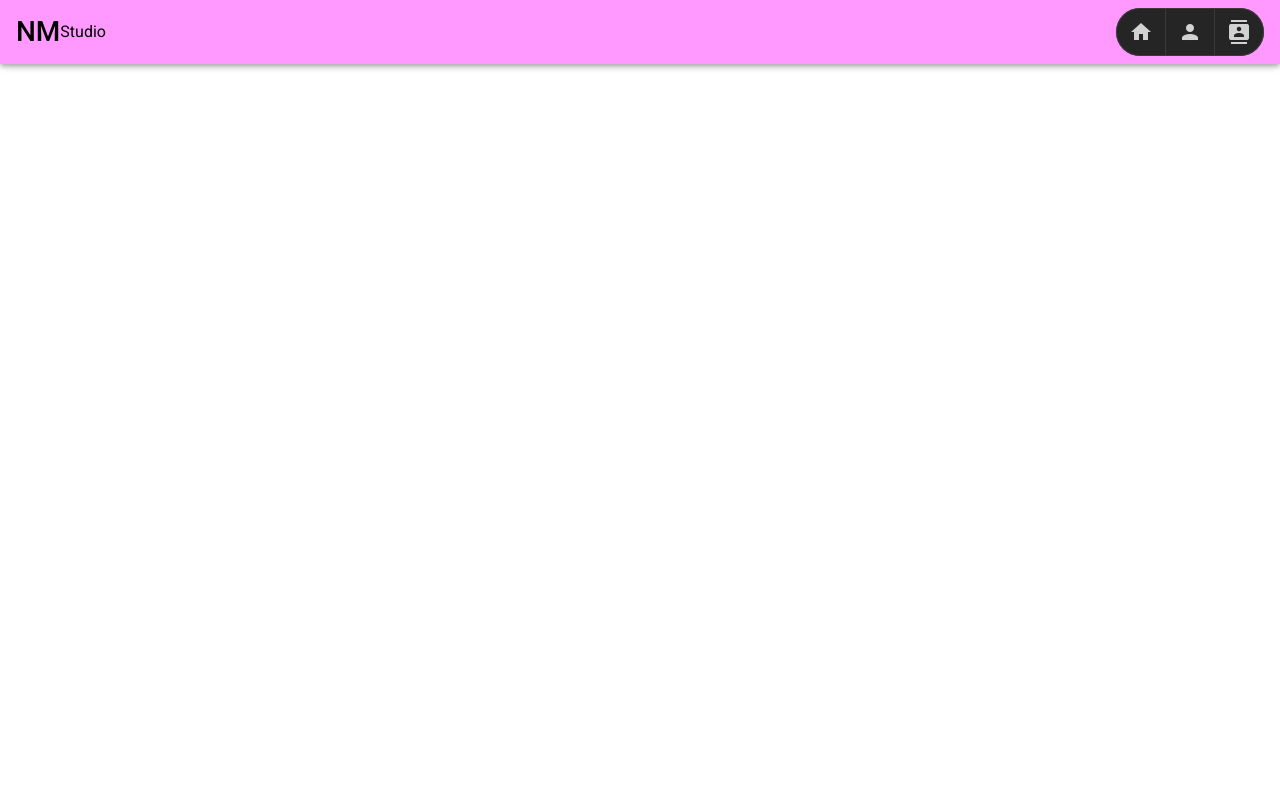
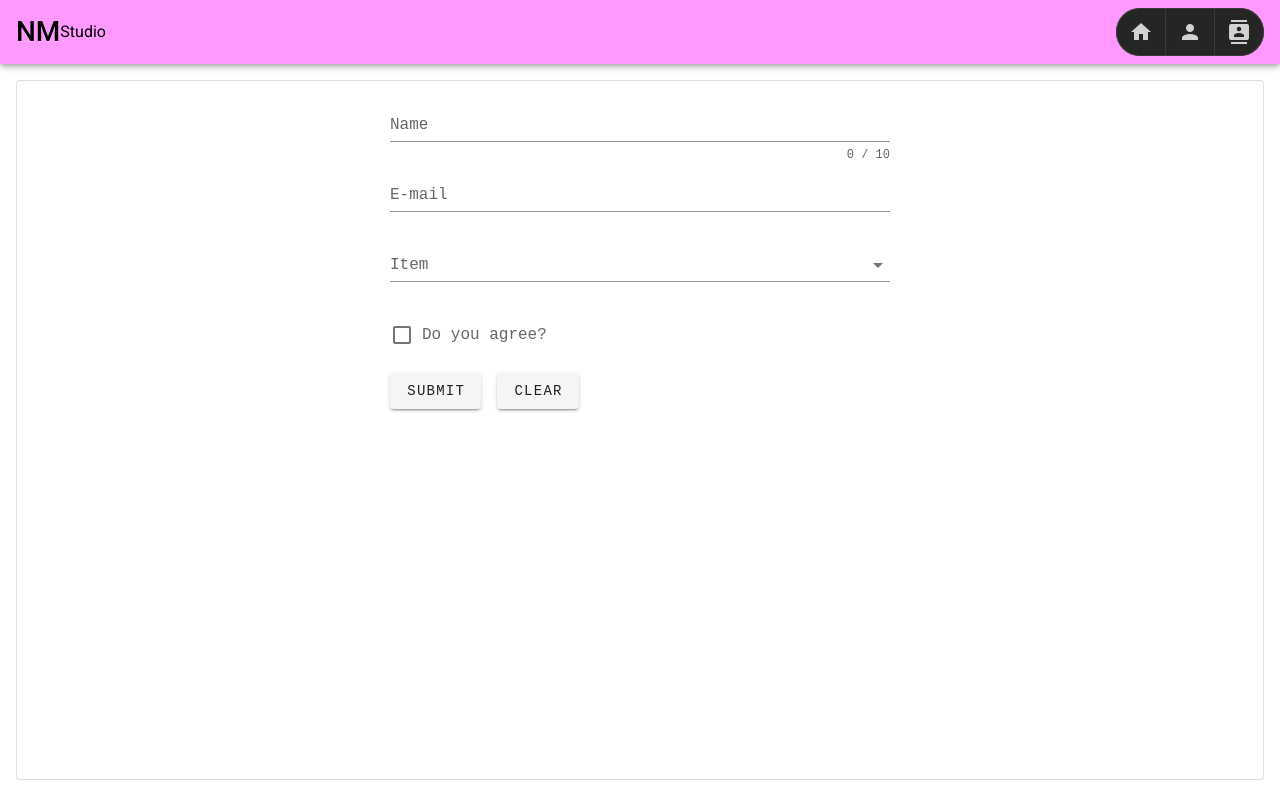
Before and after one commit to nilesh9836/my-profiles, a Vue app: page /contact in a window 1280 px wide. Built offline with nearby package versions, Linux system fonts and the light colour scheme.

Commit message:
portifolio

```diff
--- a/src/App.vue
+++ b/src/App.vue
@@ -16,7 +16,7 @@
 
       <v-tooltip bottom>
       <template v-slot:activator="{ on }">
-          <v-btn v-on="on">
+          <v-btn v-on="on" @click="redirectToHomePage()">
             <v-icon >mdi-home</v-icon>
           </v-btn>
 
@@ -25,7 +25,7 @@
       </v-tooltip>
       <v-tooltip bottom>
       <template v-slot:activator="{ on }">
-          <v-btn v-on="on">
+          <v-btn v-on="on" @click="redirectToAboutPage()">
             <v-icon >mdi-account</v-icon>
           </v-btn>
 
@@ -34,7 +34,7 @@
       </v-tooltip>
       <v-tooltip bottom>
       <template v-slot:activator="{ on }">
-          <v-btn v-on="on">
+          <v-btn v-on="on" @click="redirectToContactPage()">
             <v-icon >mdi-contacts</v-icon>
           </v-btn>
 
@@ -58,7 +58,18 @@ export default {
 
   data: () => ({
     //
-  })
+  }),
+  methods: {
+    redirectToAboutPage () {
+      this.$router.push({ path: 'about' })
+    },
+    redirectToHomePage () {
+      this.$router.push({ path: 'home' })
+    },
+    redirectToContactPage () {
+      this.$router.push({ path: 'contact' })
+    }
+  }
 }
 </script>
 <style scoped>
--- a/src/components/About.vue
+++ b/src/components/About.vue
@@ -1,5 +1,40 @@
 <template>
-  <div class="about">
-    <h1>This is an about page</h1>
+  <div class="about pa-4">
+    <v-card outlined elevation="0" min-height="700" >
+      <v-card-text class="pa-6 about">
+        I’m Nilesh, but people call me “Mithu” I’m a frontend developer,
+        and I specialize in efficient Vue apps and CSS & HTML that just work across
+        all platforms and browsers. I care deeply about building interfaces that are
+        usable and pleasant for the most number of people possible.
+My professional life has been 100% driven by my passion for design and structure. I
+was sketching crazy detailed 3d models for fun when I was a kid, started building
+promo websites for small businesses while in college. For three years, I have been working for a product based company where we develop
+a lots of functionality in my product which are helpful for our clients.
+Right now, I’m excited about the still very complicated WebAssembly, and working towards
+becoming a Vue senior. In the following years, I also plan to explore the “server-side” more
+and become a better-rounded full-stack dev.
+      </v-card-text>
+      <v-card-actions class="justify-center" >
+        <a href="/files/Nilesh_new_resume.pdf" download style="color: #FFFFFF;
+    text-decoration: none;">
+    <v-btn
+        text
+        color="teal accent-4"
+      >
+        Resume
+       <v-icon>mdi-download</v-icon>
+      </v-btn>
+</a>
+
+      </v-card-actions>
+    </v-card>
   </div>
 </template>
+<style scoped>
+.about {
+    font-size: 20px;
+    font-family: monospace;
+    color: darkmagenta !important;
+    line-height: 43px;
+}
+</style>
--- /dev/null
+++ b/src/components/Contact.vue
@@ -0,0 +1,64 @@
+<template>
+  <div class="about pa-4">
+    <v-card outlined elevation="0" min-height="700" >
+      <v-card-text class="pa-6 about">
+          <v-row class="justify-center">
+              <form style="width:500px">
+    <v-text-field
+      v-model="name"
+      :error-messages="nameErrors"
+      :counter="10"
+      label="Name"
+      required
+      @input="$v.name.$touch()"
+      @blur="$v.name.$touch()"
+    ></v-text-field>
+    <v-text-field
+      v-model="email"
+      :error-messages="emailErrors"
+      label="E-mail"
+      required
+      @input="$v.email.$touch()"
+      @blur="$v.email.$touch()"
+    ></v-text-field>
+    <v-select
+      v-model="select"
+      :items="items"
+      :error-messages="selectErrors"
+      label="Item"
+      required
+      @change="$v.select.$touch()"
+      @blur="$v.select.$touch()"
+    ></v-select>
+    <v-checkbox
+      v-model="checkbox"
+      :error-messages="checkboxErrors"
+      label="Do you agree?"
+      required
+      @change="$v.checkbox.$touch()"
+      @blur="$v.checkbox.$touch()"
+    ></v-checkbox>
+
+    <v-btn
+      class="mr-4"
+      @click="submit"
+    >
+      submit
+    </v-btn>
+    <v-btn @click="clear">
+      clear
+    </v-btn>
+  </form>
+          </v-row>
+      </v-card-text>
+    </v-card>
+  </div>
+</template>
+<style scoped>
+.about {
+    font-size: 20px;
+    font-family: monospace;
+    color: darkmagenta !important;
+    line-height: 43px;
+}
+</style>
--- a/src/components/HelloWorld.vue
+++ b/src/components/HelloWorld.vue
@@ -1,9 +1,11 @@
 <template>
-  <v-container class="pa-0 ma-0" fluid>
+  <v-container class="pa-0 ma-0 pa-4" fluid>
     <v-row no-gutters class="pa-0 ma-0">
       <v-col>
       <v-card
     class="mx-auto"
+    outlined
+    elevation="0"
   >
     <v-card-text>
       <div>Speed Up Communication</div>
@@ -23,36 +25,22 @@
         @click="redirectToAboutPage()"
       >
         Hire Me
+
       </v-btn>
+      <v-icon color="teal accent-4" small @click="redirectToAboutPage()">mdi-arrow-right</v-icon>
+      <v-spacer></v-spacer>
+      <v-row class="pl-9 ml-9">
+      <v-icon>mdi-twitter</v-icon>
+      <v-icon class="px-2">mdi-facebook</v-icon>
+      <v-icon>mdi-instagram</v-icon>
+      <v-icon class="pl-2">mdi-github</v-icon>
+      <v-icon class="pl-2">mdi-linkedin</v-icon>
+    </v-row>
     </v-card-actions>
-
-    <v-expand-transition>
-      <v-card
-        v-if="reveal"
-        class="transition-fast-in-fast-out v-card--reveal"
-        style="height: 100%;"
-      >
-        <v-card-text class="pb-0">
-          <p class="text-h4 text--primary">
-            Origin
-          </p>
-          <p>late 16th century (as a noun denoting a place where alms were distributed): from medieval Latin eleemosynarius, from late Latin eleemosyna ‘alms’, from Greek eleēmosunē ‘compassion’ </p>
-        </v-card-text>
-        <v-card-actions class="pt-0">
-          <v-btn
-            text
-            color="teal accent-4"
-            @click="reveal = false"
-          >
-            Close
-          </v-btn>
-        </v-card-actions>
-      </v-card>
-    </v-expand-transition>
   </v-card>
       </v-col>
       <v-col>
-      <v-card>
+      <v-card elevation="0" outlined>
       <img
       src="img/icons/nilesh-logo.jpg"
       alt="image"
@@ -70,7 +58,7 @@ export default {
   }),
   methods: {
     redirectToAboutPage () {
-      console.log('hi')
+      this.$router.push({ path: 'about' })
     }
   }
 }
--- a/src/router/index.js
+++ b/src/router/index.js
@@ -6,7 +6,7 @@ Vue.use(VueRouter)
 
 const routes = [
   {
-    path: '/',
+    path: '/home',
     name: 'Home',
     component: Home
   },
@@ -17,6 +17,14 @@ const routes = [
     // this generates a separate chunk (about.[hash].js) for this route
     // which is lazy-loaded when the route is visited.
     component: () => import(/* webpackChunkName: "about" */ '../components/About.vue')
+  },
+  {
+    path: '/contact',
+    name: 'Contact',
+    // route level code-splitting
+    // this generates a separate chunk (about.[hash].js) for this route
+    // which is lazy-loaded when the route is visited.
+    component: () => import(/* webpackChunkName: "about" */ '../components/Contact.vue')
   }
 ]
 
--- a/vue.config.js
+++ b/vue.config.js
@@ -1,5 +1,18 @@
 module.exports = {
   transpileDependencies: [
     'vuetify'
-  ]
+  ],
+  configureWebpack: {
+    module: {
+      rules: [
+        {
+          test: /\.(csv|xlsx|xls|pdf)$/,
+          loader: 'file-loader',
+          options: {
+            name: `public/[name].[ext]`
+          }
+        }
+      ],
+     },
+  },
 }
```
Also changed, not shown: 1 other file (tests, documents, lock files or other folders).
